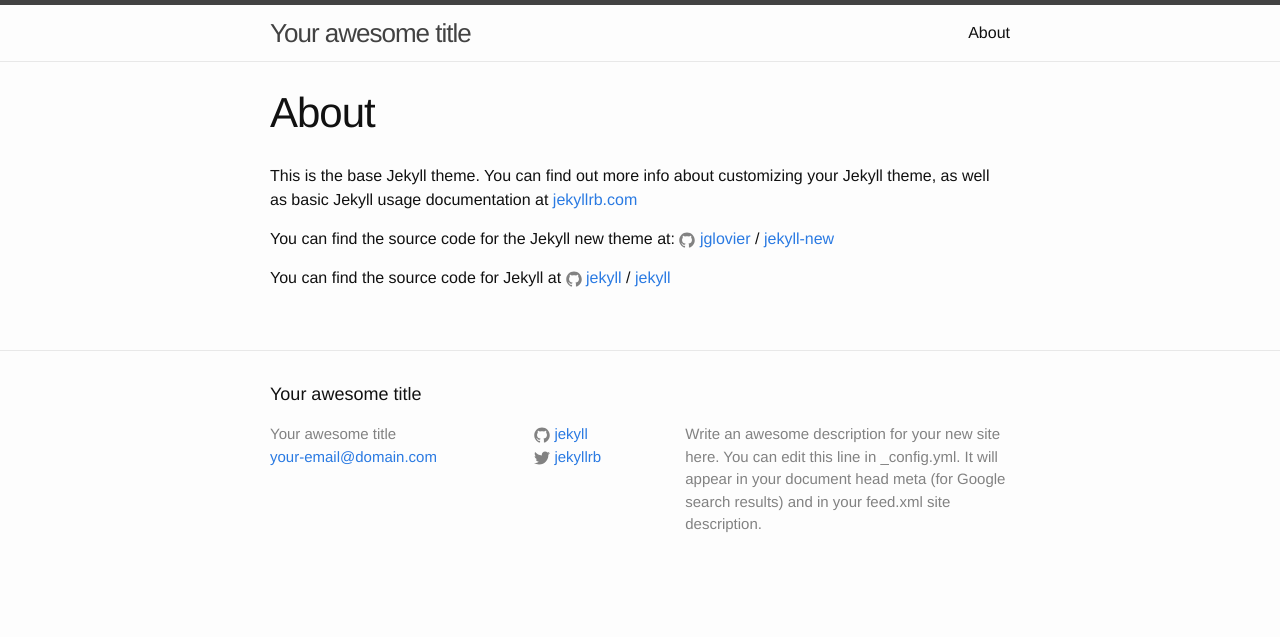
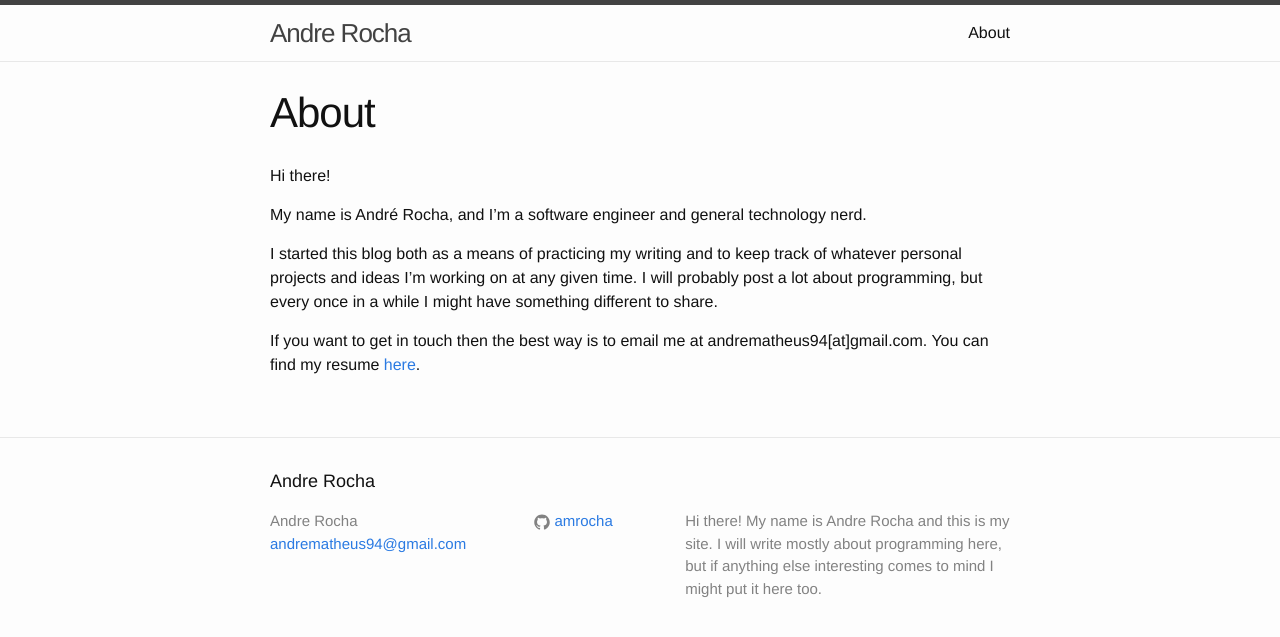
Before and after one commit to amrocha/amrocha.github.io, a Jekyll site: the page built from about.md, in a window 1280 px wide. Shown: the top 637 px of the page. Built offline with Jekyll 4.4.1, drawn with Linux system fonts in a browser that asks for light colours.

Commit message:
First post and setup

```diff
--- a/_config.yml
+++ b/_config.yml
@@ -6,16 +6,15 @@
 # 'jekyll serve'. If you change this file, please restart the server process.
 
 # Site settings
-title: Your awesome title
-email: your-email@domain.com
+title: Andre Rocha
+email: andrematheus94@gmail.com
 description: > # this means to ignore newlines until "baseurl:"
-  Write an awesome description for your new site here. You can edit this
-  line in _config.yml. It will appear in your document head meta (for
-  Google search results) and in your feed.xml site description.
+  Hi there! My name is Andre Rocha and this is my site. I will write mostly
+  about programming here, but if anything else interesting comes to mind I
+  might put it here too.
 baseurl: "" # the subpath of your site, e.g. /blog
 url: "http://yourdomain.com" # the base hostname & protocol for your site
-twitter_username: jekyllrb
-github_username:  jekyll
+github_username: amrocha
 
 # Build settings
 markdown: kramdown
--- a/about.md
+++ b/about.md
@@ -4,12 +4,10 @@ title: About
 permalink: /about/
 ---
 
-This is the base Jekyll theme. You can find out more info about customizing your Jekyll theme, as well as basic Jekyll usage documentation at [jekyllrb.com](http://jekyllrb.com/)
+Hi there!
 
-You can find the source code for the Jekyll new theme at:
-{% include icon-github.html username="jglovier" %} /
-[jekyll-new](https://github.com/jglovier/jekyll-new)
+My name is André Rocha, and I'm a software engineer and general technology nerd.
 
-You can find the source code for Jekyll at
-{% include icon-github.html username="jekyll" %} /
-[jekyll](https://github.com/jekyll/jekyll)
+I started this blog both as a means of practicing my writing and to keep track of whatever personal projects and ideas I'm working on at any given time. I will probably post a lot about programming, but every once in a while I might have something different to share.
+
+If you want to get in touch then the best way is to email me at andrematheus94[at]gmail.com. You can find my resume [here](https://www.dropbox.com/s/0oq7fyby06wf2d7/AndreCV2.0.pdf?dl=0).
```
Also changed, not shown: _posts/2016-05-06-Threes!.markdown (added, +36 -0 lines), _posts/2016-05-24-welcome-to-jekyll.markdown (deleted, +0 -25 lines).
